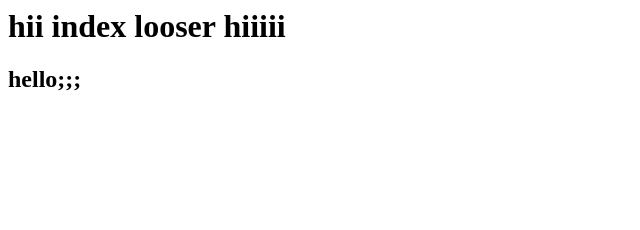
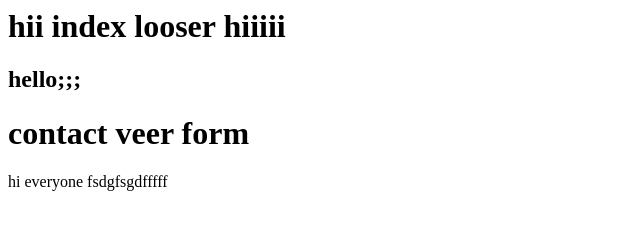
Before and after one commit to veerrai/git_learn_veer, a plain HTML site: page index.html in a window 1280 px wide. Shown: the whole page, without its empty margins (0-640 px from the left). Drawn offline with Linux system fonts and the light colour scheme.

```diff
--- a/index.html
+++ b/index.html
@@ -1,2 +1,4 @@
 <h1>hii index looser hiiiii</h1>
 <h2>hello;;;</h2>
+<h1>contact veer form</h1>
+<p>hi everyone fsdgfsgdfffff</p>
```
Also changed, not shown: about.html (+1 -0 lines), contact.html (+2 -0 lines), delete.html (added), veer.html (added), 1 other file.
